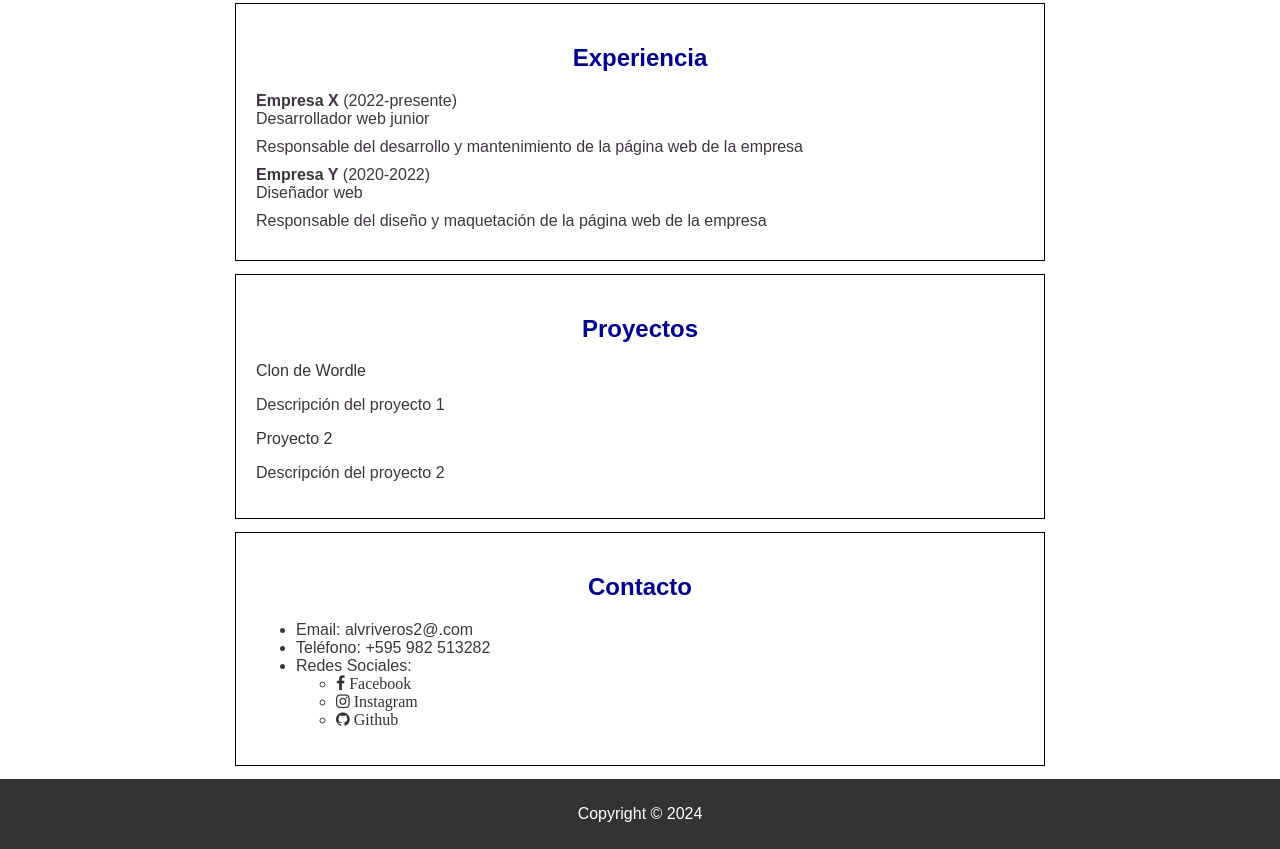
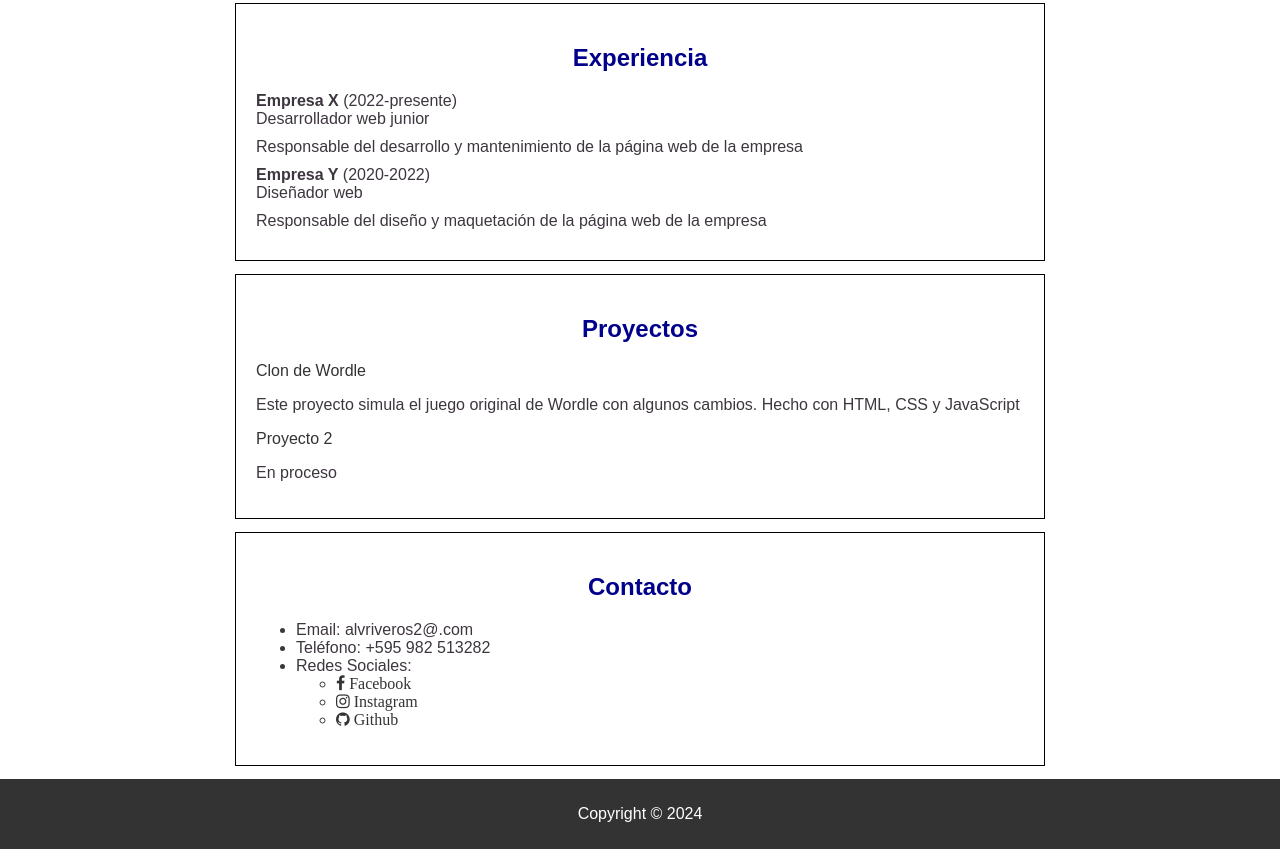
Before and after one commit to alvriveros/myPortfolio, a plain HTML site: page index.html in a window 1280 px wide. Shown: the part 652-1501 px from the top of the page. Drawn offline with Linux system fonts and the light colour scheme.

Commit message:
Add files via upload

```diff
--- a/index.html
+++ b/index.html
@@ -66,12 +66,12 @@
         <h2>Proyectos</h2>
         <ul>
           <li>
-            <a href="https://www.nytimes.com/games/wordle/index.html">Clon de Wordle</a>
-            <p>Descripción del proyecto 1</p>
+            <a href="https://alvriveros.github.io/wordle/">Clon de Wordle</a>
+            <p>Este proyecto simula el juego original de Wordle con algunos cambios. Hecho con HTML, CSS y JavaScript </p>
           </li>
           <li>
             <a>Proyecto 2</a>
-            <p>Descripción del proyecto 2</p>
+            <p>En proceso</p>
           </li>
         </ul>
       </section>
```
